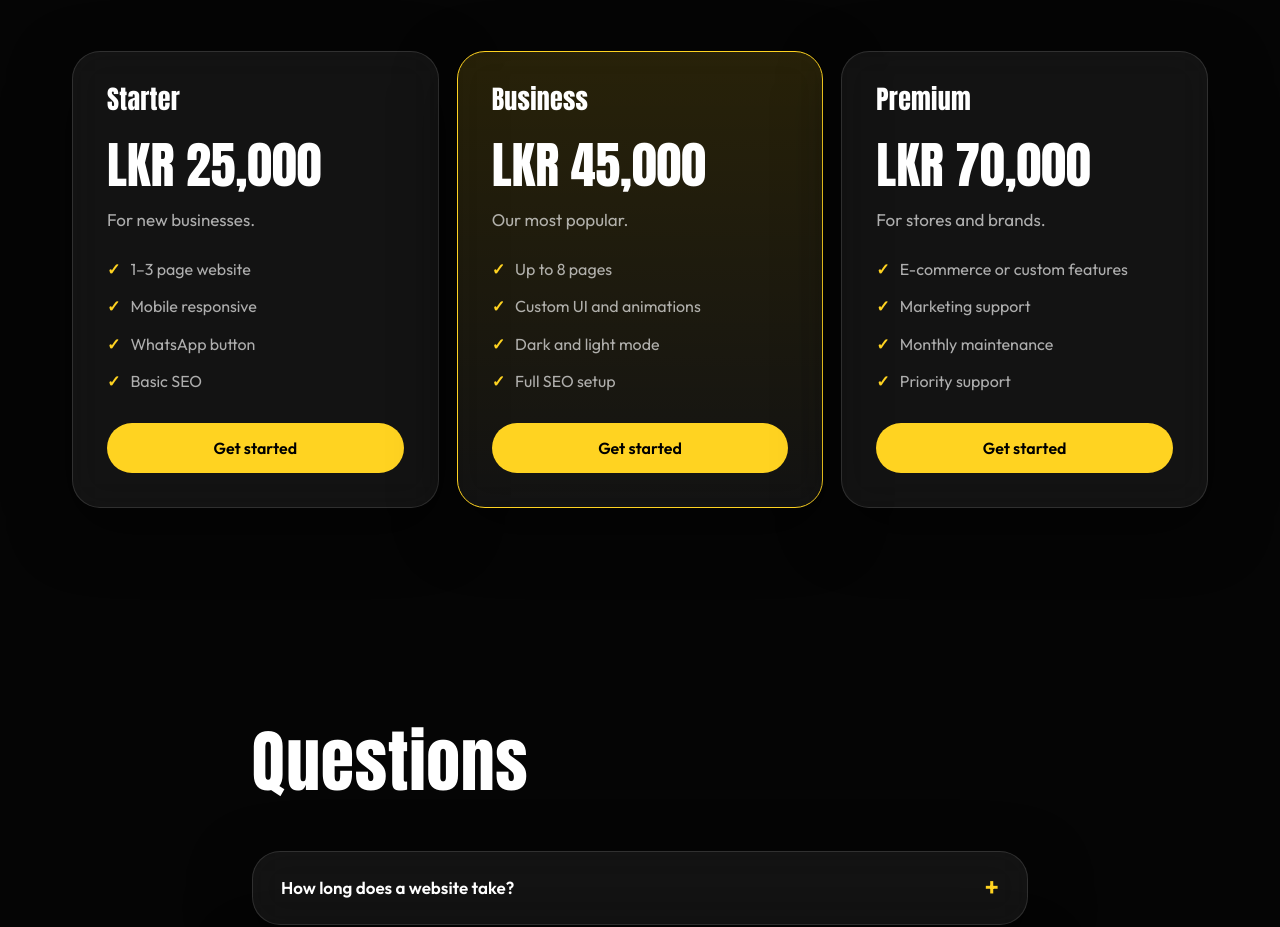
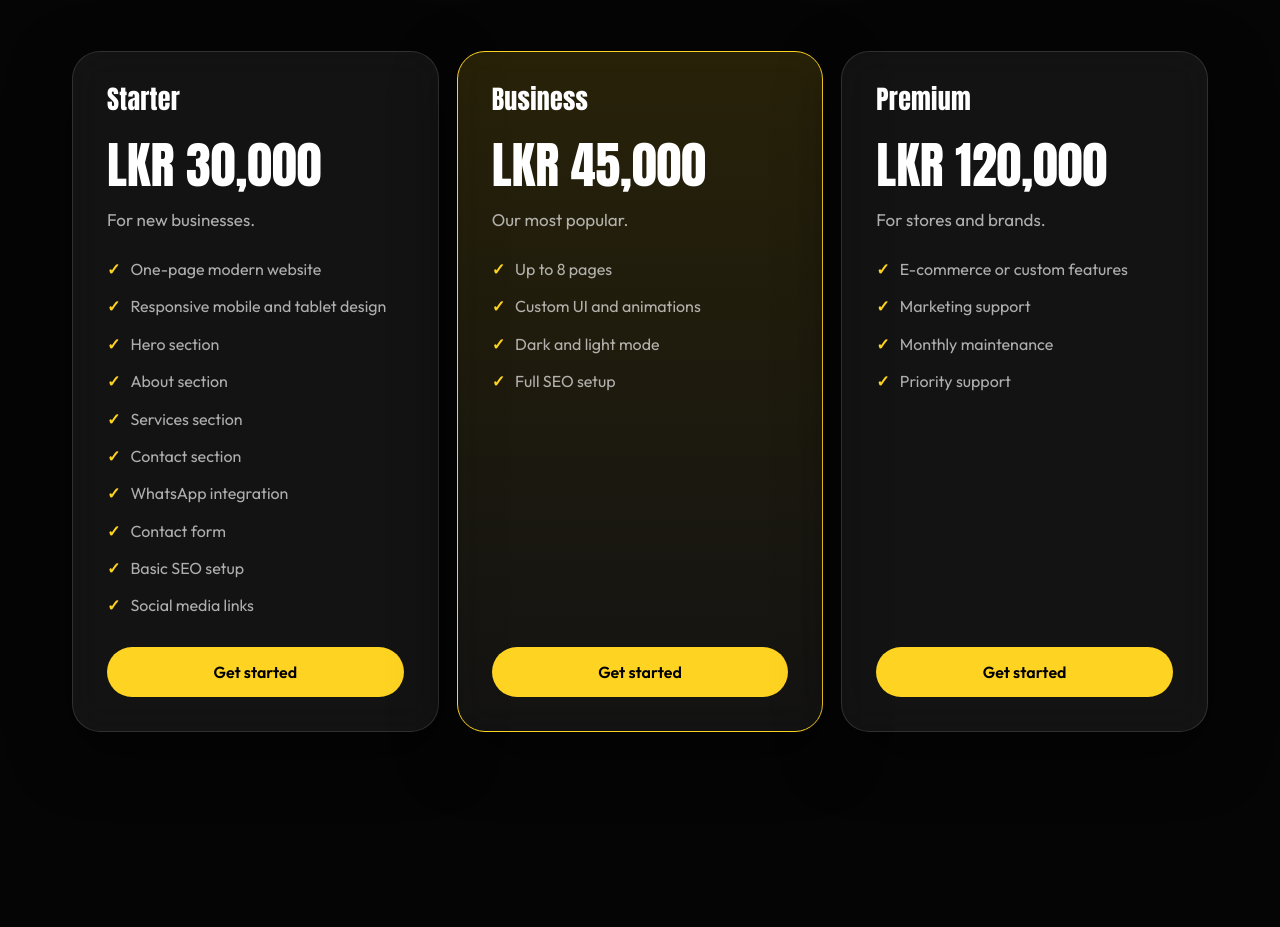
Before and after one commit to cnabeysinghe6-hub/Chedex, a plain HTML site: page index.html in a window 1280 px wide. Shown: the part 4561-5488 px from the top of the page. Drawn offline with Linux system fonts and the light colour scheme.

Commit message:
Add files via upload

```diff
--- a/index.html
+++ b/index.html
@@ -436,9 +436,9 @@ footer{border-top:1px solid var(--bd);padding:60px 0 40px}
 <section id="pricing" aria-labelledby="pricing-title"><div class="wrap">
 <div class="head rv"><h2 id="pricing-title">Packages</h2><p class="sub">Pick a starting point. We’ll tailor it to your business.</p></div>
 <div class="g4" style="grid-template-columns:repeat(auto-fit,minmax(270px,1fr))">
-<div class="glass price rv"><h3>Starter</h3><div class="amt">LKR 25,000</div><p class="sub" style="margin:0">For new businesses.</p><ul><li>1–3 page website</li><li>Mobile responsive</li><li>WhatsApp button</li><li>Basic SEO</li></ul><a class="btn" href="https://wa.me/94702455440?text=Hi%20CHEDEX%2C%20I%27m%20interested%20in%20the%20Starter%20package" target="_blank" rel="noopener">Get started</a></div>
+<div class="glass price rv"><h3>Starter</h3><div class="amt">LKR 30,000</div><p class="sub" style="margin:0">For new businesses.</p><ul><li>One-page modern website</li><li>Responsive mobile and tablet design</li><li>Hero section</li><li>About section</li><li>Services section</li><li>Contact section</li><li>WhatsApp integration</li><li>Contact form</li><li>Basic SEO setup</li><li>Social media links</li></ul><a class="btn" href="https://wa.me/94702455440?text=Hi%20CHEDEX%2C%20I%27m%20interested%20in%20the%20Starter%20package" target="_blank" rel="noopener">Get started</a></div>
 <div class="glass price pop rv"><h3>Business</h3><div class="amt">LKR 45,000</div><p class="sub" style="margin:0">Our most popular.</p><ul><li>Up to 8 pages</li><li>Custom UI and animations</li><li>Dark and light mode</li><li>Full SEO setup</li></ul><a class="btn" href="https://wa.me/94702455440?text=Hi%20CHEDEX%2C%20I%27m%20interested%20in%20the%20Business%20package" target="_blank" rel="noopener">Get started</a></div>
-<div class="glass price rv"><h3>Premium</h3><div class="amt">LKR 70,000</div><p class="sub" style="margin:0">For stores and brands.</p><ul><li>E-commerce or custom features</li><li>Marketing support</li><li>Monthly maintenance</li><li>Priority support</li></ul><a class="btn" href="https://wa.me/94702455440?text=Hi%20CHEDEX%2C%20I%27m%20interested%20in%20the%20Premium%20package" target="_blank" rel="noopener">Get started</a></div>
+<div class="glass price rv"><h3>Premium</h3><div class="amt">LKR 120,000</div><p class="sub" style="margin:0">For stores and brands.</p><ul><li>E-commerce or custom features</li><li>Marketing support</li><li>Monthly maintenance</li><li>Priority support</li></ul><a class="btn" href="https://wa.me/94702455440?text=Hi%20CHEDEX%2C%20I%27m%20interested%20in%20the%20Premium%20package" target="_blank" rel="noopener">Get started</a></div>
 </div></div></section>
 
 <section id="faq" aria-labelledby="faq-title"><div class="wrap" style="max-width:820px">
```
